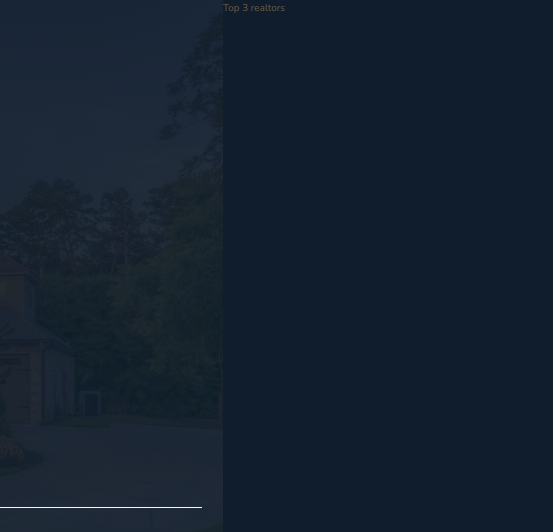
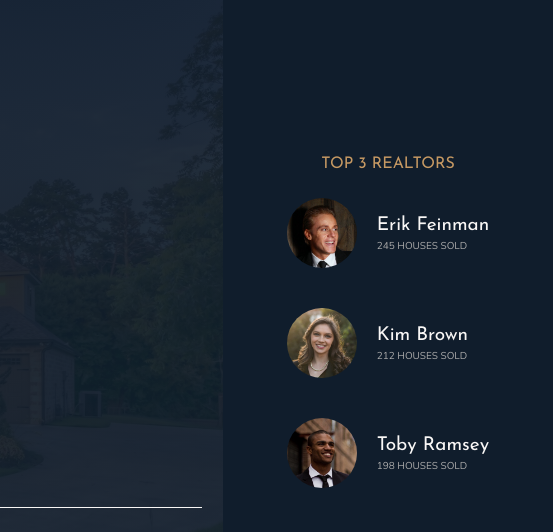
Before and after one commit to Natalia-Havashi/Grid, a website: page index.html in a window 1280 px wide. Shown: the top 532 px of the page, 727-1280 px from the left. Drawn offline with nearby package versions, Linux system fonts and the light colour scheme.

Commit message:
section realtors

```diff
--- a/index.html
+++ b/index.html
@@ -36,7 +36,26 @@
       </div>
     </header>
 
-    <div class="realtors">Top 3 realtors</div>
+    <div class="realtors">
+      <h3 class="heading-3">Top 3 realtors</h3>
+      <div class="realtors__list">
+        <img src="img/realtor-1.jpeg" alt="Realtor 1" class="realtors__img"/>
+        <div class="realtors__details">
+          <h4 class="heading-4 heading-4--light">Erik Feinman</h4>
+          <p class="realtors__sold">245 houses sold</p>
+        </div>
+        <img src="img/realtor-2.jpeg" alt="Realtor 2" class="realtors__img"/>
+        <div class="realtors__details">
+          <h4 class="heading-4 heading-4--light">Kim Brown</h4>
+          <p class="realtors__sold">212 houses sold</p>
+        </div>
+        <img src="img/realtor-3.jpeg" alt="Realtor 3" class="realtors__img"/>
+        <div class="realtors__details">
+          <h4 class="heading-4 heading-4--light">Toby Ramsey</h4>
+          <p class="realtors__sold">198 houses sold</p>
+        </div>
+      </div>
+    </div>
 
     <section class="features">
       <div class="feature">
--- a/sass/_realtors.scss
+++ b/sass/_realtors.scss
@@ -1,4 +1,30 @@
-.realtors{
-    background-color: $color-secondary;
-    grid-column: col-start 7 / full-end;
+.realtors {
+  background-color: $color-secondary;
+  grid-column: col-start 7 / full-end;
+  padding: 3rem;
+  display: grid;
+  justify-content: center;
+  align-content: center;
+  row-gap: 2rem;
+  justify-items: center;
+
+  &__list {
+    display: grid;
+    grid-template-columns: min-content max-content;
+    column-gap: 2rem;
+    row-gap: 5vh;
+    align-items: center;
+  }
+
+  &__img {
+    width: 7rem;
+    border-radius: 50%;
+    display: block;
+  }
+
+  &__sold {
+    text-transform: uppercase;
+    color: $color-grey-light-2;
+    margin-top: -3px;
+  }
 }
```
Also changed, not shown: css/style.css, sass/main.css, 1 other file.
